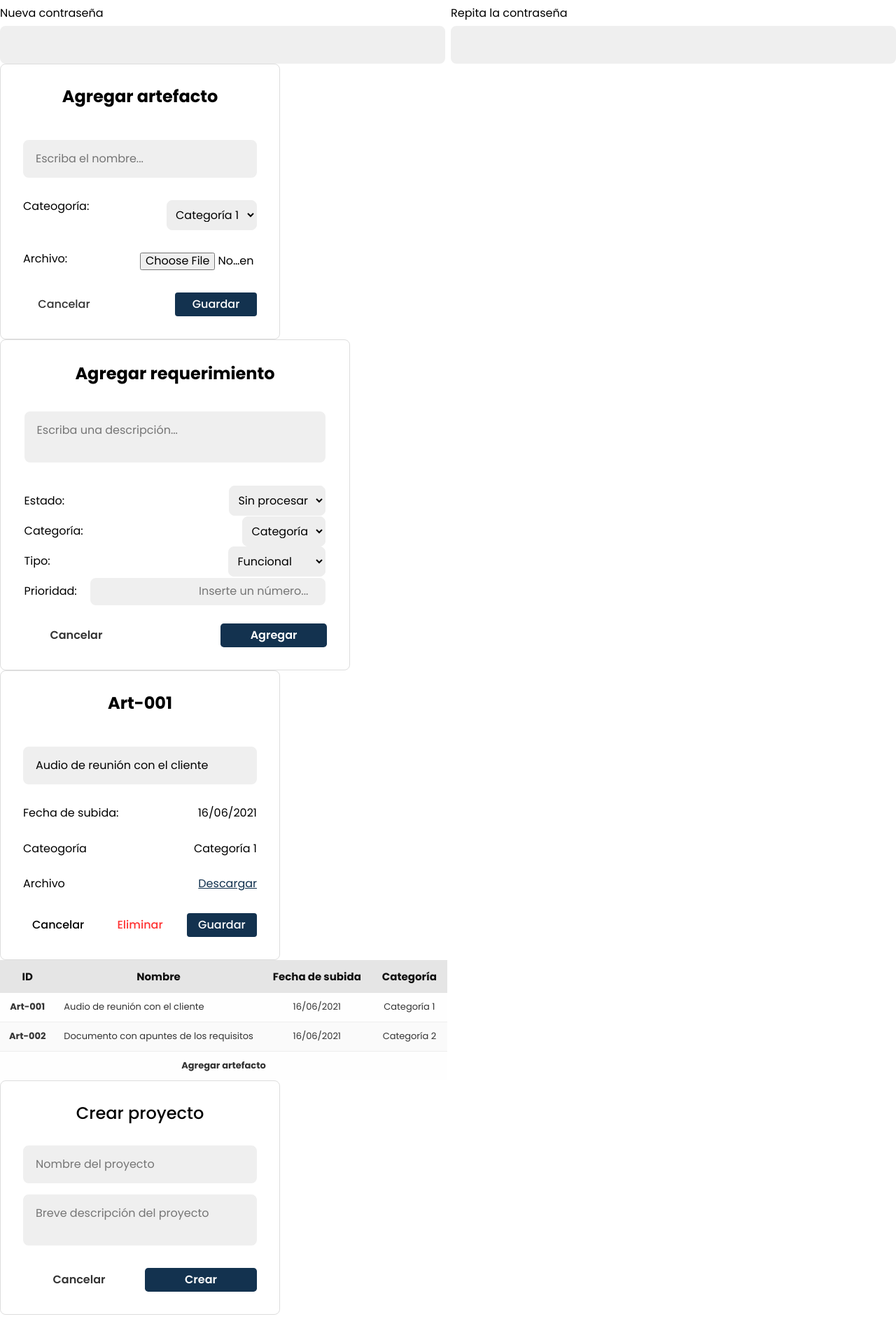
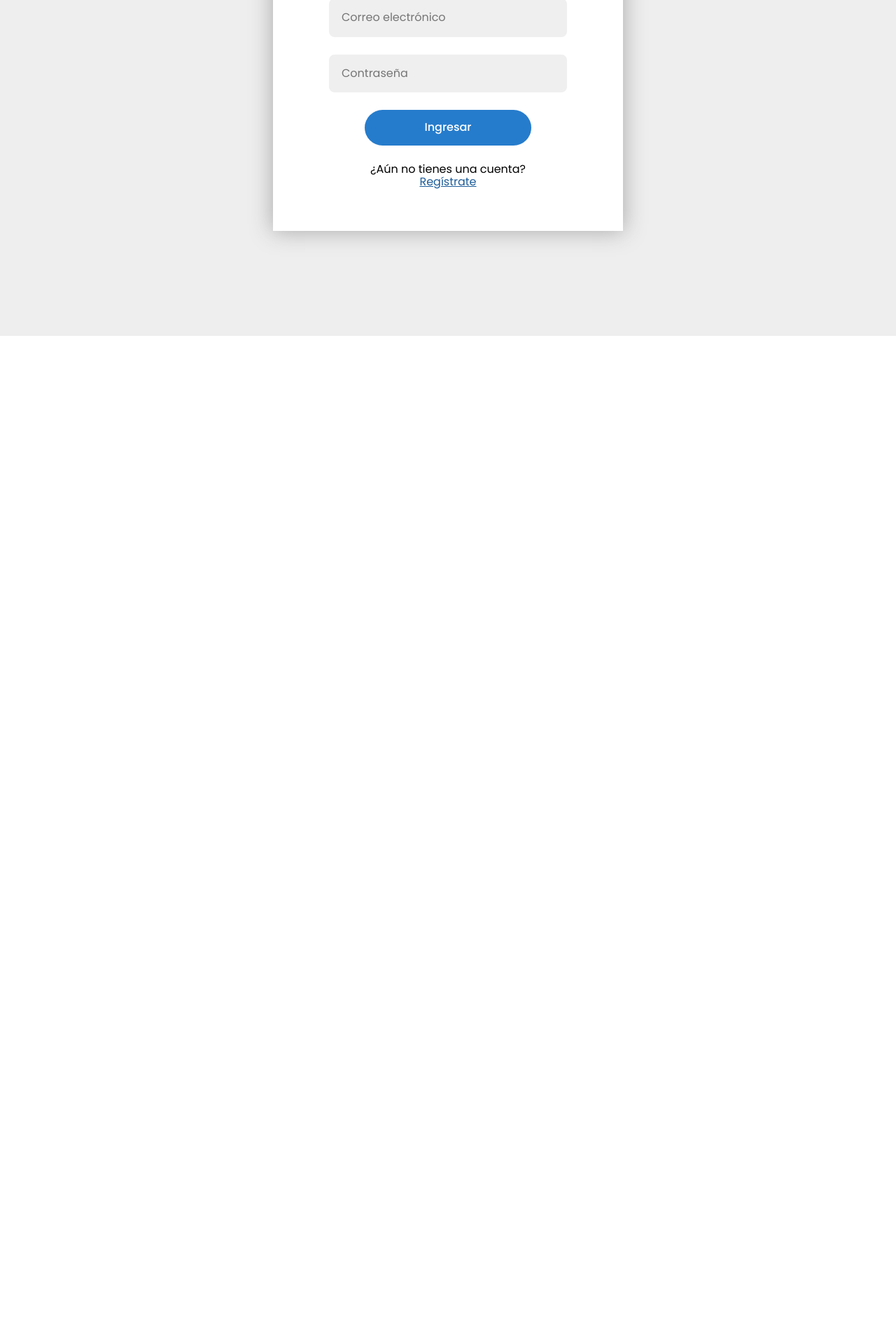
Before and after one commit to paladinescamila/SIGERE, a React (Create React App) app: page / in a window 1280 px wide. Shown: the part 320-2205 px from the top of the page at 70% size. After the commit the page ends 800 px from the top, so only its background shows below. Built offline with nearby package versions, Linux system fonts and the light colour scheme.

Commit message:
Deleted some unused files

```diff
--- a/src/App.js
+++ b/src/App.js
@@ -35,17 +35,6 @@ function App() {
 
   return (
     <>
-    <AccountSettings/>
-    <AddArtifactWindow/>
-    <AddRequirementWindow/>
-    <ArtifactCard artifact={artifactsData[0]}/>
-    <ArtifactsTable/>
-    <CreateProjectWindow/>
-    <Header/>
-    <IntroductionSection/>
-    <ProjectsList/>
-    <RequirementCard requirement={requirementsData[0]}/>
-    <RequirementsTable/>
     {/* <Router>
       <AssideAccount/>
       <Switch>
```
